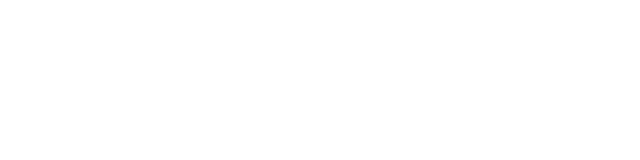
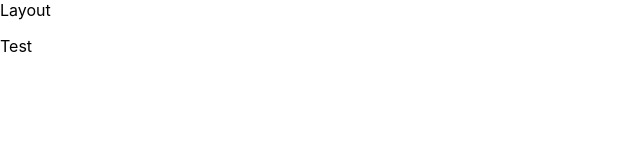
Before and after one commit to cagriyildiz/burger-builder, a React app: page / in a window 1280 px wide. Shown: the top 160 px of the page, without its empty margins (0-640 px from the left). Built offline with nearby package versions, Linux system fonts and the light colour scheme.

Commit message:
create layout and hoc component

```diff
--- a/src/App.js
+++ b/src/App.js
@@ -1,10 +1,14 @@
 import React, { Component } from 'react';
+
+import Layout from './components/Layout/Layout';
 
 class App extends Component {
   render() {
     return (
       <div>
-
+        <Layout>
+          <p>Test</p>
+        </Layout>
       </div>
     );
   }
--- /dev/null
+++ b/src/components/Layout/Layout.js
@@ -0,0 +1,14 @@
+import React from 'react';
+
+import Aux from '../../hoc/Auxiliary';
+
+const layout = (props) => (
+  <Aux>
+    <div>Layout</div>
+    <main>
+      {props.children}
+    </main>
+  </Aux>
+)
+
+export default layout;
--- /dev/null
+++ b/src/hoc/Auxiliary.js
@@ -0,0 +1,3 @@
+const aux = (props) => props.children;
+
+export default aux;
--- a/src/index.css
+++ b/src/index.css
@@ -1,7 +1,7 @@
 body {
   margin: 0;
   padding: 0;
-  font-family: -apple-system, BlinkMacSystemFont, "Segoe UI", "Roboto", "Oxygen",
+  font-family: -apple-system, BlinkMacSystemFont, "Open Sans", "Segoe UI", "Roboto", "Oxygen",
     "Ubuntu", "Cantarell", "Fira Sans", "Droid Sans", "Helvetica Neue",
     sans-serif;
   -webkit-font-smoothing: antialiased;
```
Also changed, not shown: 2 other files (tests, documents, lock files or other folders).
